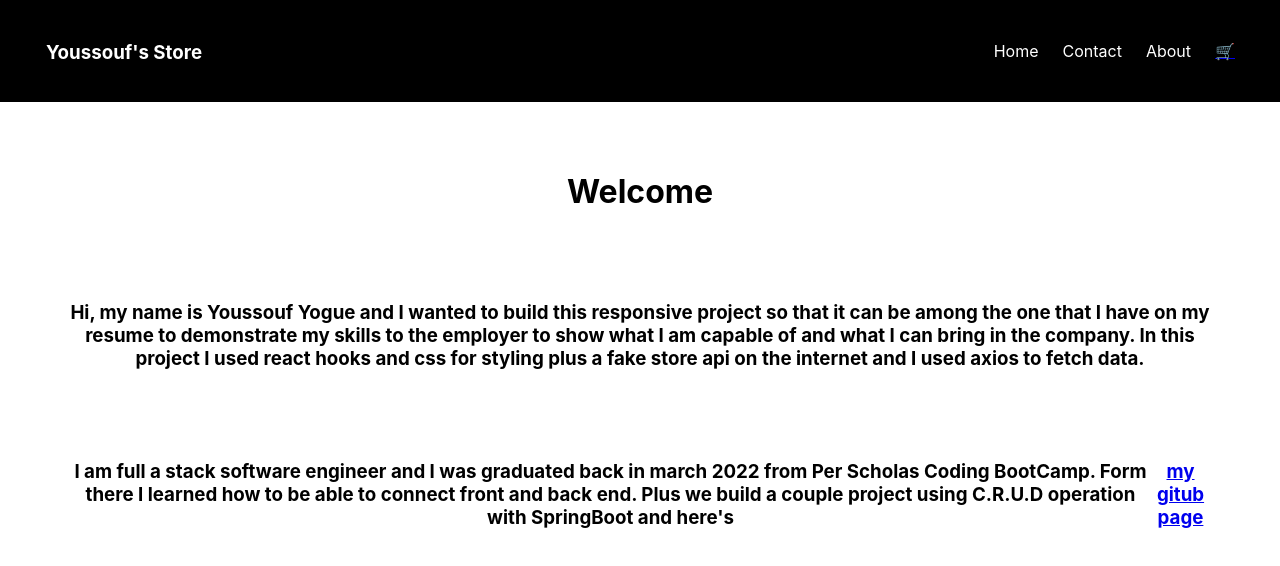
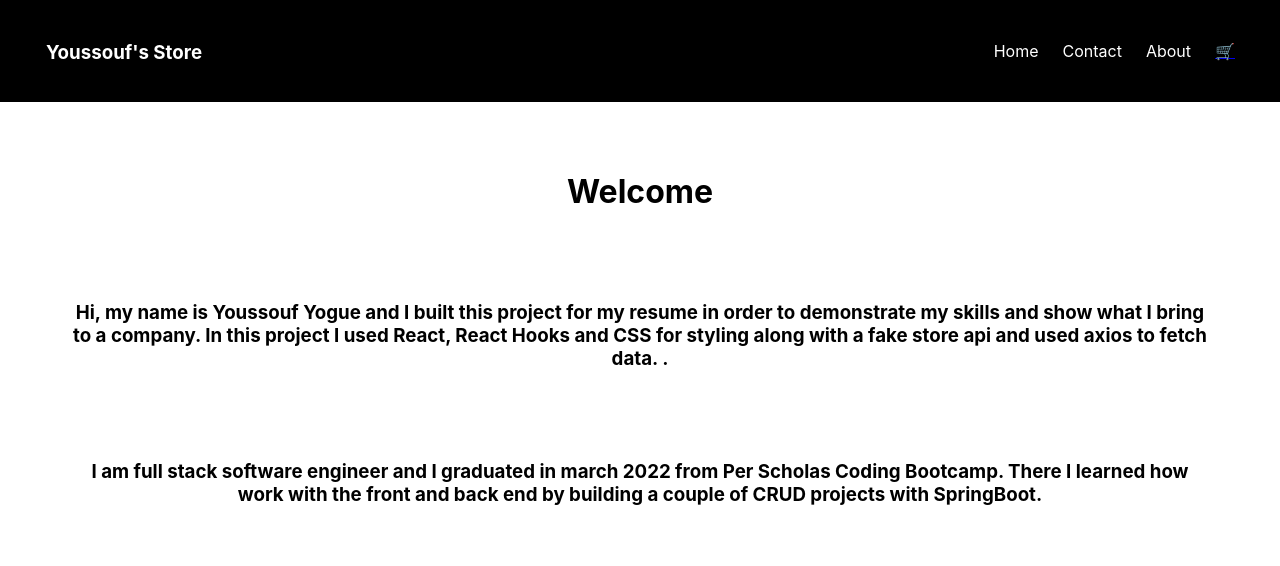
Before and after one commit to yyogue/youssouf-store, a React (Create React App) app: page /about in a window 1280 px wide. Shown: the top 566 px of the page. Built offline with nearby package versions, Linux system fonts and the light colour scheme.

Commit message:
a few touch in conatc

```diff
--- a/src/App.css
+++ b/src/App.css
@@ -175,3 +175,12 @@ li{
 }
 
 /* ** */
+
+
+/* About css */
+#gh{
+  list-style-type: none;
+  text-decoration: none;
+}
+
+/* *** */
--- a/src/components/About.jsx
+++ b/src/components/About.jsx
@@ -10,13 +10,11 @@ function About() {
                 <h1 className="welcome">Welcome</h1>
             </div>
             <div>
-                <h3 className="welcome">Hi, my name is Youssouf Yogue and I wanted to build this responsive project so that it can be among the one that I have on my resume
-                    to demonstrate my skills to the employer to show what I am capable of and what I can bring in the company. In this project I used react hooks and css for styling plus a fake
-                    store api on the internet and I used axios to fetch data.
+                <h3 className="welcome">Hi, my name is Youssouf Yogue and I built this project for my resume in order to demonstrate my skills and show what I bring to a company. In this project I used React, React Hooks and CSS for styling along with a fake store api and used axios to fetch data.
+.
                 </h3>
                 <h3 className="welcome">
-                    I am full a stack software engineer and I was graduated back in march 2022 from Per Scholas Coding BootCamp. Form there I learned how to be able to connect
-                    front and back end. Plus we build a couple project using C.R.U.D operation with SpringBoot and here's <a href="https://github.com/Yogue1997" target='_blank'>my gitub page</a>
+                I am full stack software engineer and I graduated in march 2022 from Per Scholas Coding Bootcamp. There I learned how work with the front and back end by building a couple of CRUD projects with SpringBoot.
                 </h3>
             </div>
         </div>
```
